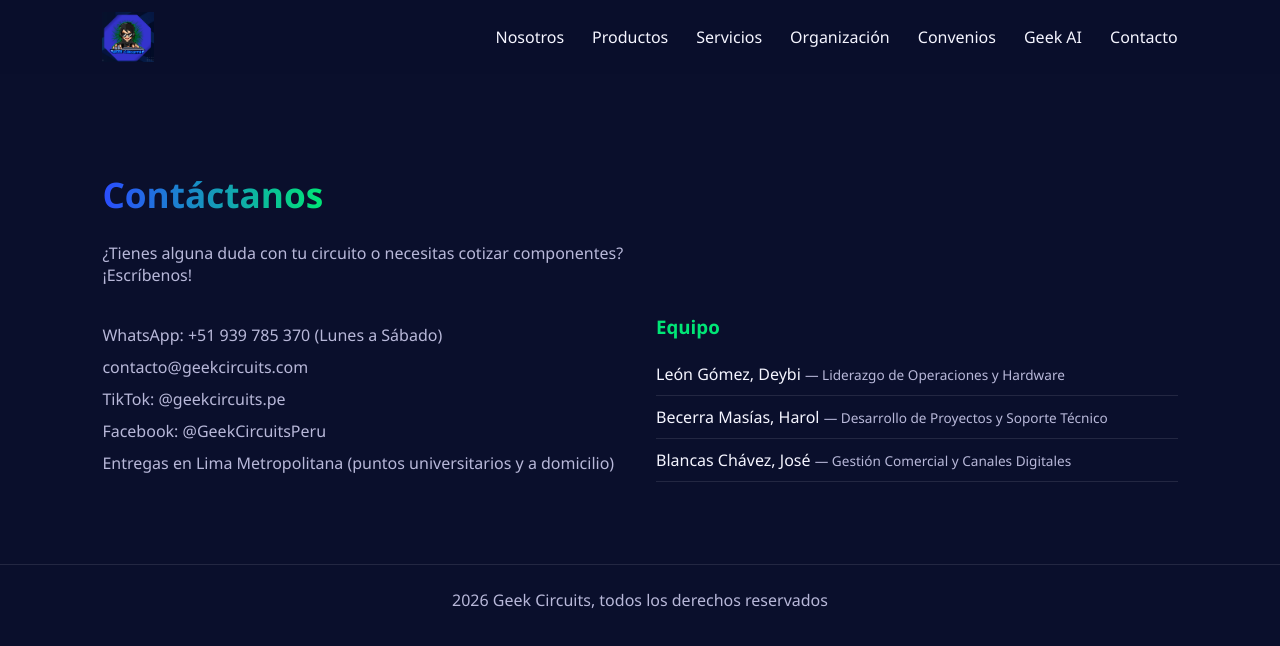
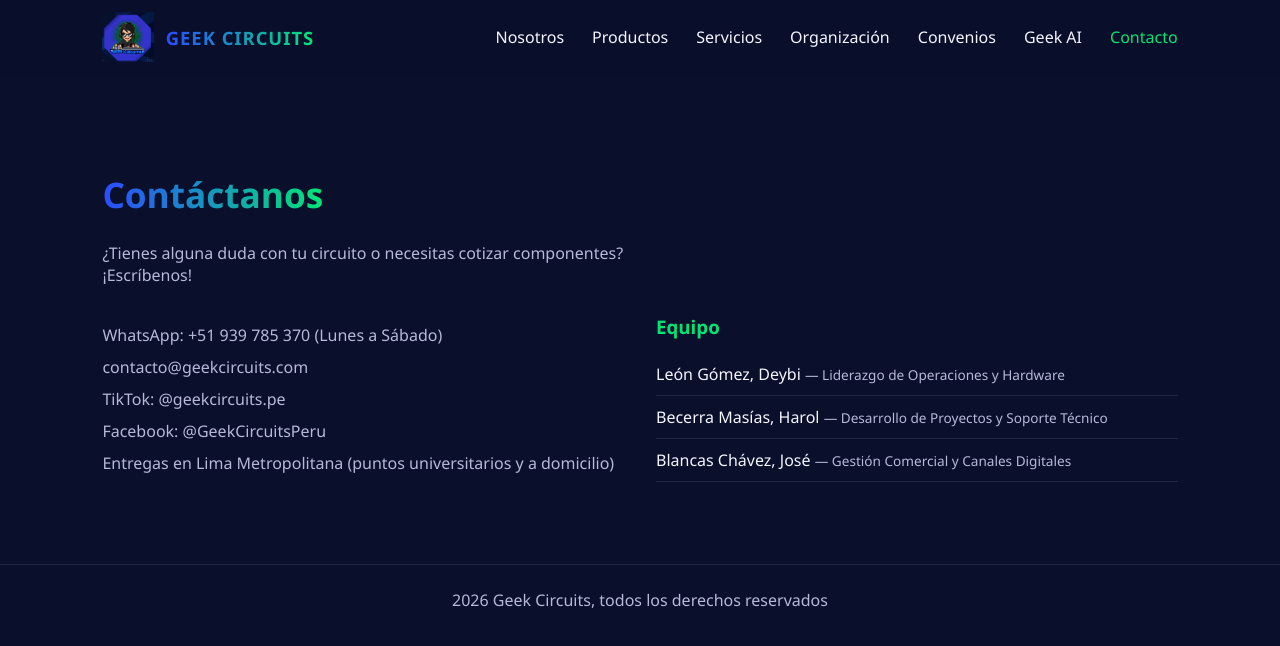
Before and after one commit to Geek-Circuit/Geek-Cirfuit_landingPage, a Vue app: page /contacto in a window 1280 px wide. Shown: the top 646 px of the page. Built offline with nearby package versions, Linux system fonts and the light colour scheme.

Commit message:
Update NavBar.vue

```diff
--- a/src/assets/modules/landing/presentation/components/NavBar.vue
+++ b/src/assets/modules/landing/presentation/components/NavBar.vue
@@ -1,6 +1,9 @@
 <template>
   <nav class="navbar">
-    <img src="/logo.jpeg" alt="Geek Circuits" class="logo" />
+    <router-link to="/" class="logo-link" @click="menuAbierto = false">
+      <img src="/logo.jpeg" alt="Geek Circuits" class="logo" />
+      <span class="logo-text">GEEK CIRCUITS</span>
+    </router-link>
 
     <button class="hamburger" :class="{ active: menuAbierto }" @click="menuAbierto = !menuAbierto" aria-label="Abrir menú">
       <span></span>
@@ -9,13 +12,13 @@
     </button>
 
     <ul class="nav-links" :class="{ open: menuAbierto }">
-      <li><a href="#nosotros" @click.prevent="irA('nosotros')">Nosotros</a></li>
-      <li><a href="#productos" @click.prevent="irA('productos')">Productos</a></li>
-      <li><a href="#servicios" @click.prevent="irA('servicios')">Servicios</a></li>
-      <li><a href="#organizacion" @click.prevent="irA('organizacion')">Organización</a></li>
-      <li><a href="#convenios" @click.prevent="irA('convenios')">Convenios</a></li>
-      <li><a href="#geek-ai" @click.prevent="irA('geek-ai')">Geek AI</a></li>
-      <li><a href="#contacto" @click.prevent="irA('contacto')">Contacto</a></li>
+      <li><router-link to="/" @click="menuAbierto = false">Nosotros</router-link></li>
+      <li><router-link to="/productos" @click="menuAbierto = false">Productos</router-link></li>
+      <li><router-link to="/servicios" @click="menuAbierto = false">Servicios</router-link></li>
+      <li><router-link to="/organizacion" @click="menuAbierto = false">Organización</router-link></li>
+      <li><router-link to="/convenios" @click="menuAbierto = false">Convenios</router-link></li>
+      <li><router-link to="/geek-ai" @click="menuAbierto = false">Geek AI</router-link></li>
+      <li><router-link to="/contacto" @click="menuAbierto = false">Contacto</router-link></li>
     </ul>
   </nav>
 </template>
@@ -24,14 +27,6 @@
 import { ref } from 'vue'
 
 const menuAbierto = ref(false)
-
-function irA(id) {
-  menuAbierto.value = false
-  const el = document.getElementById(id)
-  if (el) {
-    el.scrollIntoView({ behavior: 'smooth', block: 'start' })
-  }
-}
 </script>
 
 <style scoped>
@@ -49,8 +44,26 @@
   z-index: 100;
 }
 
+.logo-link {
+  display: flex;
+  align-items: center;
+  gap: 12px;
+  text-decoration: none;
+}
+
 .logo {
   height: 50px;
+}
+
+.logo-text {
+  font-size: 1.15rem;
+  font-weight: 800;
+  letter-spacing: 1px;
+  background: linear-gradient(90deg, var(--color-secondary), var(--color-accent));
+  -webkit-background-clip: text;
+  background-clip: text;
+  color: transparent;
+  white-space: nowrap;
 }
 
 .nav-links {
@@ -66,7 +79,8 @@
   transition: color 0.2s;
 }
 
-.nav-links a:hover {
+.nav-links a:hover,
+.nav-links a.router-link-exact-active {
   color: var(--color-accent);
 }
 
@@ -104,13 +118,13 @@
   transform: translateY(-8px) rotate(-45deg);
 }
 
-:global(.section) {
-  scroll-margin-top: 90px;
-}
-
 @media (max-width: 768px) {
   .hamburger {
     display: flex;
+  }
+
+  .logo-text {
+    font-size: 1rem;
   }
 
   .nav-links {
```
